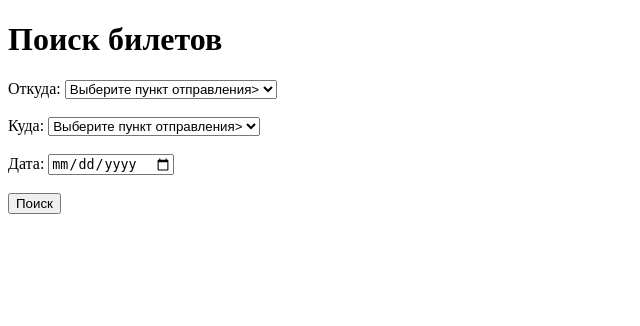
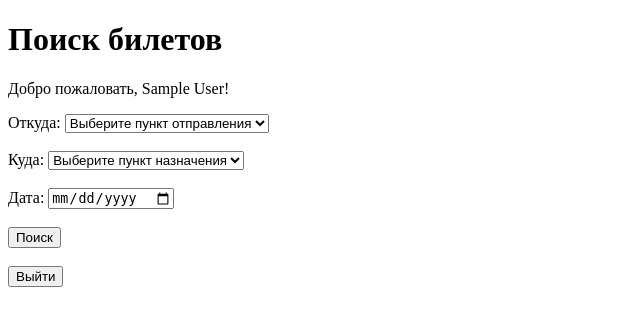
Before and after one commit to chagrygoris/aerotrans, a FastAPI app: page /search in a window 1280 px wide. Shown: the top 326 px of the page, without its empty margins (0-640 px from the left). Run offline with FastAPI, Linux system fonts and the light colour scheme; a user stored in the database is signed in; tables that the repository leaves empty hold one stand-in row (values such as "Sample post").

Commit message:
add login

```diff
--- a/website/databaza.py
+++ b/website/databaza.py
@@ -1,4 +1,5 @@
 from sqlalchemy import create_engine, Column, Integer, String, ForeignKey, Float, DateTime, select
+from sqlalchemy.types import LargeBinary
 from sqlalchemy.ext.declarative import declarative_base
 from sqlalchemy.orm import sessionmaker
 
@@ -15,6 +16,7 @@ class User(Base):
     id = Column(Integer, primary_key=True)
     name = Column(String)
     email = Column(String)
+    password = Column(LargeBinary)
     telegram_id = Column(Integer)
     def __repr__(self):
         return f"<User(name='{self.name}'>"
@@ -55,11 +57,10 @@ session = Session()
 
 
 
-def already_registered(name: str, email: str, telegram_id: int):
+def already_registered(name: str, email: str, telegram_id: int) -> bool:
     stmt = select(User).where(
-        (User.name == name) & #type: ignore
+        (User.name == name) &  # type: ignore
         (User.email == email) &
         (User.telegram_id == telegram_id)
     )
-    result = session.execute(stmt).scalars().all()
-    return len(result) > 0
+    return session.execute(stmt).first() is not None
--- a/website/main.py
+++ b/website/main.py
@@ -2,6 +2,8 @@ import logging
 from fastapi import FastAPI, Form, Request, Query, Depends
 from fastapi.responses import HTMLResponse, RedirectResponse
 from fastapi.templating import Jinja2Templates
+import bcrypt
+from fastapi.exceptions import HTTPException
 from pydantic import BaseModel
 from starlette.middleware.sessions import SessionMiddleware
 from sqlalchemy.orm import Session, sessionmaker
@@ -13,6 +15,7 @@ from searching_tool.view_results import create_rectangles
 
 logging.basicConfig(filename='logs', filemode='w')
 logging.getLogger().setLevel(logging.INFO)
+
 from telegram_bot import registration
 
 
@@ -29,24 +32,45 @@ class UserRequest(BaseModel):
     age: int
     telegram_id: int
 
-
-@app.get('/')
+@app.get("/", response_class=HTMLResponse)
 async def home(request: Request):
-    return templates.TemplateResponse("home.html", {"request": request})
-
+    user_name = request.session.get("name")
+    if user_name:
+        return templates.TemplateResponse("home.html", {
+            "request": request,
+            "user_name": user_name
+        })
+    else:
+        return templates.TemplateResponse("home.html", {
+            "request": request,
+            "user_name": None
+        })
 
 @app.get("/sign_up", response_class=HTMLResponse)
 async def sign_up(request: Request):
-    return templates.TemplateResponse("form.html", {
-        "request": request
-    })
+    if request.session.get("name") and request.session.get("email"):
+        return RedirectResponse(url="/search")
+    return templates.TemplateResponse("form.html", {"request": request})
 
 
 @app.post("/sign_up", response_class=HTMLResponse)
-async def register_user(request: Request, name: str = Form(), email: str = Form()):
-    request.session["name"] = name
-    request.session["email"] = email
+async def register_user(request: Request, name: str = Form(), email: str = Form(), password: str = Form()):
+    if session.query(User).filter_by(email=email).first():
+        return templates.TemplateResponse("form.html", {
+            "request": request,
+            "error": "Пользователь с таким email уже существует. Пожалуйста, войдите."
+        }, status_code=400)
+
+    hashed_password = bcrypt.hashpw(password.encode("utf-8"), bcrypt.gensalt())
+
+    user = User(name=name, email=email, password=hashed_password)
+    session.add(user)
+    session.commit()
+    request.session["name"] = user.name
+    request.session["email"] = user.email
+
     return RedirectResponse(url="/sign_up/tg", status_code=303)
+
 
 @app.get("/sign_up/tg", response_class=HTMLResponse)
 async def telegram_widget(request: Request):
@@ -62,39 +86,83 @@ async def telegram_widget(request: Request):
 @app.get("/sign_up/telegram", response_class=HTMLResponse)
 async def telegram_auth(request: Request, id: int = Query(...)):
     telegram_id = id
-    request.session["telegram_id"] = telegram_id
     name = request.session.get("name")
     email = request.session.get("email")
-    if already_registered(name, email, telegram_id): # optional as it duplicates unique=True in telegram_id Column
-        return HTMLResponse(status_code=404, content="Bad Request")
-    user = User(name=name, email=email, telegram_id=telegram_id)
-    session.add(user)
+    if not name or not email:
+        return RedirectResponse(url="/sign_up")
+
+    user = session.query(User).filter_by(name=name, email=email).first()
+    if not user:
+        return HTMLResponse("User not found", status_code=404)
+
+    user.telegram_id = telegram_id
     session.commit()
-    logging.info(f"User {name} with email {email} and Telegram ID {telegram_id} has signed up")
     registration.send_welcome_message(user.telegram_id, user.name)
     return RedirectResponse(url="/search")
+
+
+@app.get("/login", response_class=HTMLResponse)
+async def login_page(request: Request):
+    if request.session.get("name") and request.session.get("email"):
+        return RedirectResponse(url="/search")
+    return templates.TemplateResponse("login.html", {"request": request})
+
+@app.post("/login", response_class=HTMLResponse)
+async def login_user(request: Request, email: str = Form(...), password: str = Form(...)):
+    user = session.query(User).filter_by(email=email).first()
+    if not user or not bcrypt.checkpw(password.encode("utf-8"), user.password):
+        return templates.TemplateResponse("login.html", {
+            "request": request,
+            "error": "Неверный email или пароль"
+        }, status_code=401)
+
+    request.session["name"] = user.name
+    request.session["email"] = email
+    return RedirectResponse(url="/search", status_code=303)
+
+
 @app.get("/search", response_class=HTMLResponse)
 async def search_form(request: Request):
-    return templates.TemplateResponse("search_form.html", {
-        "request": request
-    })
+    if not request.session.get("name") or not request.session.get("email"):
+        return RedirectResponse(url="/", status_code=303)
+    return templates.TemplateResponse("search_form.html", {"request": request})
+
+
+@app.get("/logout", response_class=HTMLResponse)
+async def logout(request: Request):
+    request.session.clear()
+    return RedirectResponse(url="/")
+
 
 @app.post("/search", response_class=HTMLResponse)
 async def user_request(request: Request, fr: str = Form(), to: str = Form(), date: str = Form()):
+    name = request.session.get("name")
+    email = request.session.get("email")
+
+    if not name or not email:
+        return RedirectResponse(url="/", status_code=303)
+
+    user = session.query(User).filter_by(name=name, email=email).first()
+    if not user:
+        return HTMLResponse("User not found. Please log in again.", status_code=401)
+
     request.session["from_city"] = fr
     request.session["to_city"] = to
-    user = session.query(User).filter_by(name=request.session.get("name"), email=request.session.get("email")).first()
-    new_request = TRequest(user_id = user.id, from_city=fr, to_city=to, date=date)
+
+    new_request = TRequest(user_id=user.id, from_city=fr, to_city=to, date=date)
     session.add(new_request)
     session.commit()
-    logging.info(f"User {request.session.get('name')} made a new request: {fr} : {to} : {date}")
+    logging.info(f"User {name} made a new request: {fr} : {to} : {date}")
     last_request = session.query(TRequest).filter_by(user_id=user.id).order_by(TRequest.request_id.desc()).first()
     registration.send_request(user.telegram_id, last_request.from_city, last_request.to_city, last_request.date)
+
     if not session.query(TFlight).filter_by(origin=fr, destination=to).first():
         get_flight_data()
+
     flight_rectangles = create_rectangles(request.session.get("from_city"), request.session.get("to_city"), session)
     request.session["flight_rectangles"] = flight_rectangles
     return RedirectResponse(url="/search/results")
+
 
 @app.post("/search/results", response_class=HTMLResponse)
 async def search_results(request: Request):
@@ -116,6 +184,7 @@ async def add_to_cart(request: Request, flight_id: int = Form(...)):
         session.commit()
         request.session["cart_length"] = session.query(TCart).count()
     return RedirectResponse(url="/search/results")
+
 @app.get("/search/cart", response_class=HTMLResponse)
 async def cart(request: Request):
     user = session.query(User).filter_by(name=request.session.get("name"), email=request.session.get("email")).first()
--- a/website/searching_tool/get_info.py
+++ b/website/searching_tool/get_info.py
@@ -26,7 +26,7 @@ def get_flight_data():
         ),
         TFlight(
             origin="Минск",
-            destination="Санкт-Питербург",
+            destination="Санкт-Пeтербург",
             departure_time=datetime(2024, 12, 16, 9, 0),
             price=150.00
         ),
--- a/website/templates/search_form.html
+++ b/website/templates/search_form.html
@@ -1,28 +1,38 @@
 <!DOCTYPE HTML>
-<html lang="ru"></html>
+<html lang="ru">
 <head>
     <meta charset="UTF-8">
     <title>Поиск билетов</title>
 </head>
 <body>
     <h1>Поиск билетов</h1>
+    <p>Добро пожаловать, {{ request.session.get("name") }}!</p>
     <form method="post" action="/search">
         <label for="fr">Откуда:</label>
         <select id="fr" name="fr" required>
-            <option value="" disabled selected> Выберите пункт отправления></option>
+            <option value="" disabled selected>Выберите пункт отправления</option>
             <option value="Москва">Москва</option>
-            <option value="Cанкт-Петербург">Санкт-Петербург</option>
+            <option value="Санкт-Петербург">Санкт-Петербург</option>
             <option value="Минск">Минск</option>
-        </select><br><br>
+        </select>
+        <br><br>
         <label for="to">Куда:</label>
         <select id="to" name="to" required>
-            <option value="" disabled selected> Выберите пункт отправления></option>
+            <option value="" disabled selected>Выберите пункт назначения</option>
             <option value="Москва">Москва</option>
-            <option value="Cанкт-Петербург">Санкт-Петербург</option>
+            <option value="Санкт-Петербург">Санкт-Петербург</option>
             <option value="Минск">Минск</option>
-        </select><br><br>
+        </select>
+        <br><br>
         <label for="date">Дата:</label>
-        <input type="date" id="date" name="date" required><br><br>
+        <input type="date" id="date" name="date" required>
+        <br><br>
         <button type="submit">Поиск</button>
     </form>
+
+    <br>
+    <form method="get" action="/logout">
+        <button type="submit">Выйти</button>
+    </form>
 </body>
+</html>
```
Also changed, not shown: website/templates/form.html (+23 -14 lines), website/templates/home.html (+13 -7 lines), website/templates/login.html (added, +20 -0 lines).
